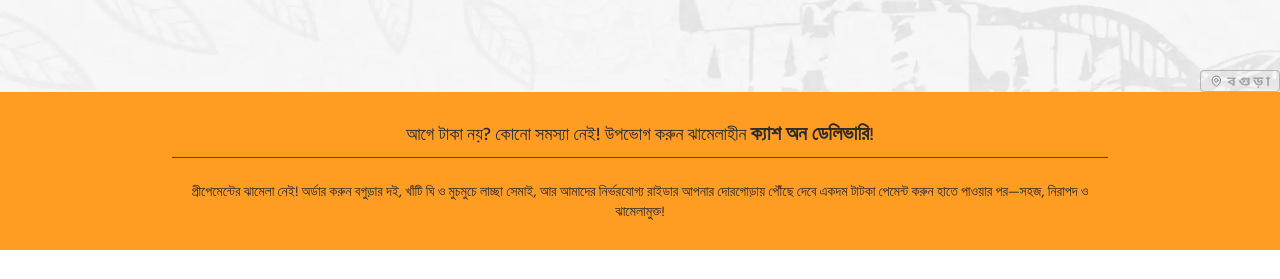
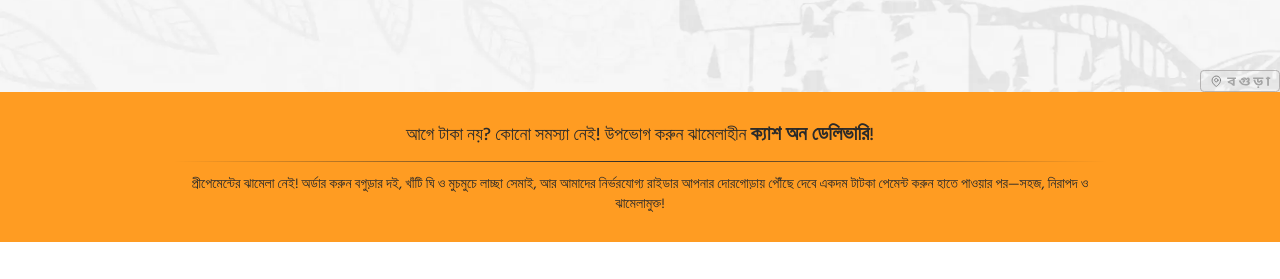
Before and after one commit to Akram-hossain/heritage-food, a website built with Vite: page index.html in a window 1280 px wide. Shown: the part 880-1159 px from the top of the page. Built offline with nearby package versions, Linux system fonts and the light colour scheme.

Commit message:
color optimizing 3

```diff
--- a/index.html
+++ b/index.html
@@ -164,9 +164,11 @@
   <section class="w-full py-7 bg-five xl:py-10">
     <div class="container">
       <div class="text-center">
-        <h2 class="text-first text-lg font-medium xl:text-[28px] mb-6 border-b border-third pb-2 xl:pb-4 xl:mb-8">আগে
+        <h2 class="text-first text-lg font-medium xl:text-[28px]">আগে
           টাকা নয়? কোনো সমস্যা নেই! উপভোগ করুন ঝামেলাহীন <span class="text-xl font-semibold xl:text-4xl">ক্যাশ অন
             ডেলিভারি</span>!</h2>
+
+            <img src="./assets/images/line.svg" alt="line" class="w-full block my-3 xl:my-6">
 
         <p class="text-first font-normal text-sm xl:text-[22px] xl:leading-[150%]">প্রীপেমেন্টের ঝামেলা নেই! অর্ডার করুন
           বগুড়ার দই, খাঁটি ঘি ও মুচমুচে
```
Also changed, not shown: assets/images/line.svg (added).
